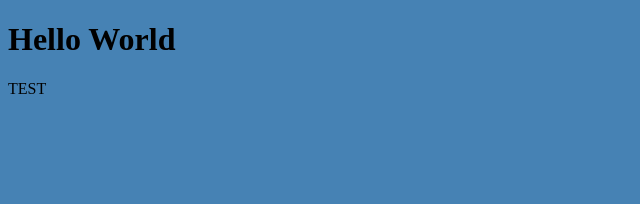
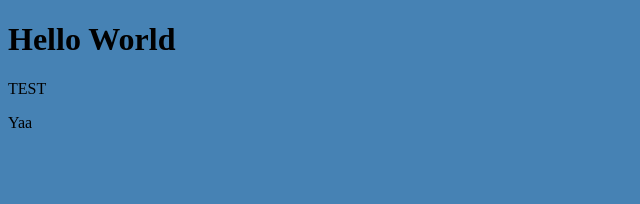
Before and after one commit to riyadsalem/Single-Page-Html-CSS-ReactJs, a React (Create React App) app: page / in a window 1280 px wide. Shown: the top 204 px of the page, without its empty margins (0-640 px from the left). Built offline with nearby package versions, Linux system fonts and the light colour scheme.

Commit message:
Editing For App.js

```diff
--- a/src/App.js
+++ b/src/App.js
@@ -5,6 +5,7 @@ const App = () => {
     <>
       <h1>Hello World</h1>
       <p>TEST</p>
+      <p>Yaa</p>
     </>
   );
 };
```
